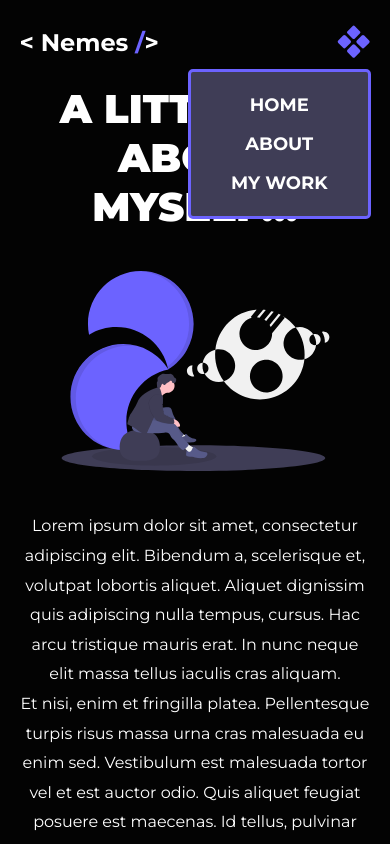
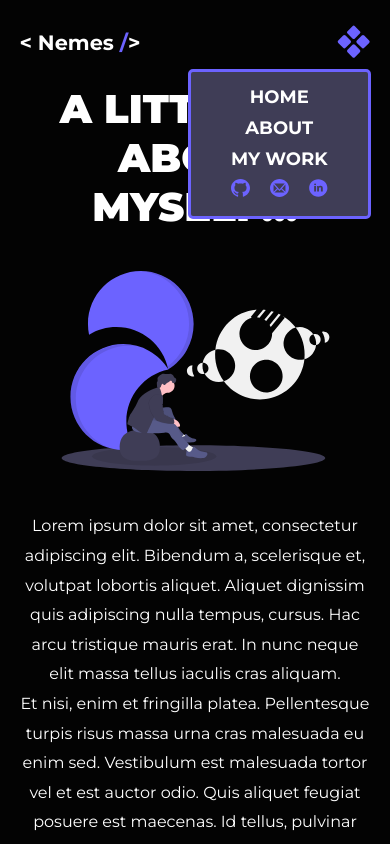
Before and after one commit to NemesOliver/portfolio-nextJS, a Next.js app: page /about in a window 390 px wide. Both pictures are taken after a click on the element 353 px from the left and 42 px from the top of the page. Shown: the top 844 px of the page. Built offline with nearby package versions, Linux system fonts and the light colour scheme.

Commit message:
show social icons on mobile

```diff
--- a/components/Navbar.js
+++ b/components/Navbar.js
@@ -64,6 +64,24 @@ const Navbar = () => {
               <div onClick={() => closeMenu()}>
                 <Link href="/work">MY WORK</Link>
               </div>
+              <div className="socials-mobile">
+                {icons.map(({ href, src, altTag }, index) => (
+                  <a
+                    className="icon"
+                    key={index}
+                    href={href}
+                    target="_blank"
+                    rel="noreferrer"
+                  >
+                    <Image
+                      src={`/assets/${src}`}
+                      alt={altTag}
+                      height="25"
+                      width="25"
+                    />
+                  </a>
+                ))}
+              </div>
             </div>
           )}
           <Image
--- a/components/styles/Navbar.styles.js
+++ b/components/styles/Navbar.styles.js
@@ -16,7 +16,7 @@ export const Nav = styled.nav`
   .logo {
     color: ${({ theme }) => theme.color};
     cursor: pointer;
-    font-size: 1.5rem;
+    font-size: 1.3rem;
     font-weight: bold;
     width: 100%;
     display: flex;
@@ -43,6 +43,12 @@ export const Nav = styled.nav`
       &:active {
         transform: scale(0.95);
       }
+    }
+
+    &-mobile {
+      display: none;
+      flex-direction: row;
+      /* margin-top: 0.5rem; */
     }
   }
 
@@ -95,7 +101,7 @@ export const Nav = styled.nav`
 
   /* MEDIA QUERIES */
 
-  @media all and (max-width: 830px) {
+  @media all and (max-width: ${({ theme }) => theme.breakpoints.sm}) {
     .sliding-menu {
       flex-direction: column;
       height: 150px;
@@ -103,9 +109,13 @@ export const Nav = styled.nav`
       right: 0 !important;
       align-items: center;
     }
+
+    .socials-mobile {
+      display: flex;
+    }
   }
 
-  @media all and (max-width: 660px) {
+  @media all and (max-width: ${({ theme }) => theme.breakpoints.sm}) {
     .socials {
       opacity: 0;
       pointer-events: none;
--- a/pages/about.js
+++ b/pages/about.js
@@ -147,7 +147,7 @@ const about = () => {
         <h2 style={{ textAlign: "center" }}>
           THINGS I WANT TO <br /> LEARN NEXT...
         </h2>
-        <Section>
+        <Section fullPage="60vh">
           <CardContainer>
             {aboutCards.map(({ mainText, title, description }, index) => (
               <Card
--- a/pages/api/hello.js
+++ /dev/null
@@ -1,5 +0,0 @@
-// Next.js API route support: https://nextjs.org/docs/api-routes/introduction
-
-export default function handler(req, res) {
-  res.status(200).json({ name: 'John Doe' })
-}
```
